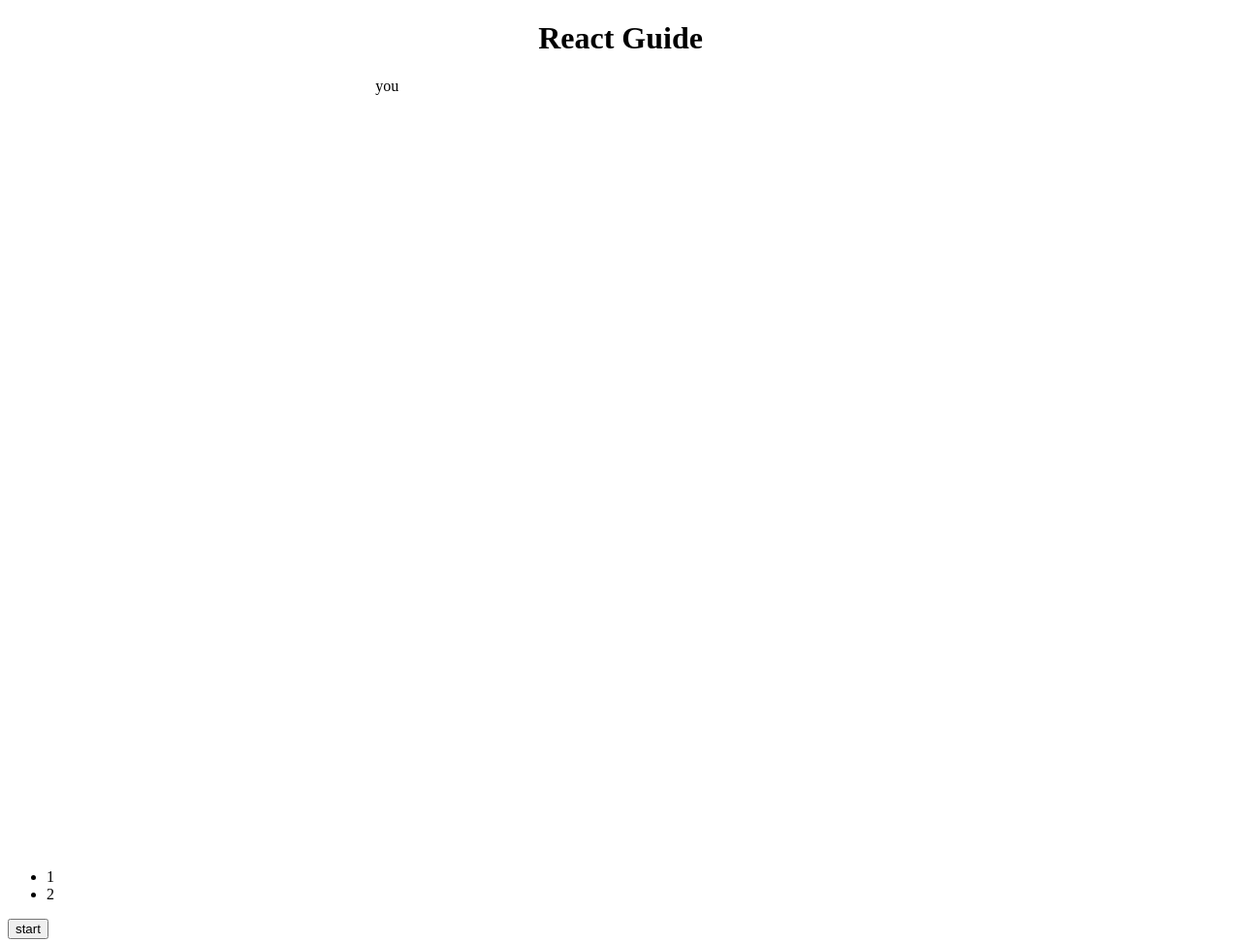
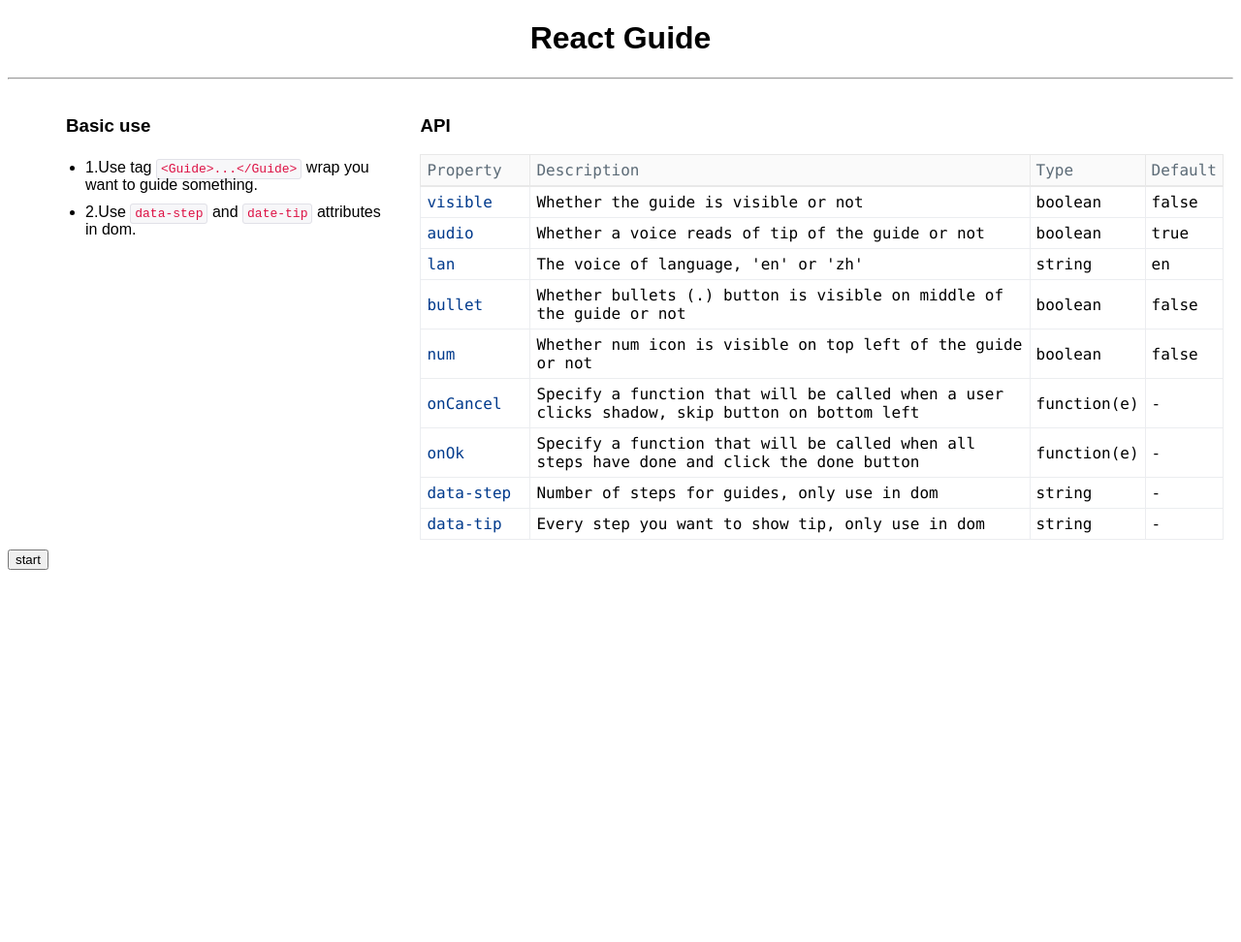
Before and after one commit to liuyangjike/react-guide, a React app: page / in a window 1280 px wide. Shown: the whole page at 97% size. After the commit the page ends 800 px from the top, so only its background shows below. Built offline with nearby package versions, Linux system fonts and the light colour scheme.

Commit message:
add example -doc

```diff
--- a/examples/basic-use/app.css
+++ b/examples/basic-use/app.css
@@ -1,3 +1,6 @@
+.example-container{
+  font-family: raleway,sans-serif;
+}
 
 .example-header{
   display: flex;
@@ -13,6 +16,51 @@
 }
 
 .example-left{
-  width: 30%;
-  margin-top: 800px;
+  width: 40%;
+  height: 200px;
+  margin-left: 50px;
+  padding: 10px;
 }
+
+ul{
+  padding: 0 20px;
+}
+.example-left ul li{
+  padding: 5px 0;
+}
+
+.example-left ul li code{
+  border: 1px solid #e1e1e8;
+  color: #d14;
+  padding: 2px 4px;
+  background-color: #f7f7f9;
+  border-radius: 3px;
+}
+.example-right{
+  padding: 10px;
+}
+.example-api{
+  border-collapse: collapse;
+  font-family: 'SFMono-Regular',Consolas,'Liberation Mono',Menlo,Courier,monospace
+}
+.example-api .tr0 td{
+  background-color: rgba(0,0,0,0.02);
+  color: #5c6b77!important;
+  font-weight: 500;
+  border-width: 1px 1px 2px 1px;
+  border-color: #e8e8e8;
+}
+
+.example-api tr td{
+  border-width: 1px 0px;
+  border-color: #e8e8e8;
+  padding: 6px 6px;
+  border: 1px solid #ebedf0;
+  font-weight: normal;
+
+}
+.example-api tr .td0{
+  color: #003a8c;
+  font-weight: 500;
+  width: 100px;
+}
--- a/examples/basic-use/app.js
+++ b/examples/basic-use/app.js
@@ -2,6 +2,7 @@
 import ReactDOM from 'react-dom';
 import Guide from '../../src/index'
 import './app.css'
+import {data} from './data'
 class App extends Component {
   constructor () {
     super()
@@ -19,25 +20,46 @@
       start: false
     })
   }
-  handleOk (e) {
-    console.log(e.target.className)
-  }
   render() {
     return (
-      <div>
-      <Guide visible={this.state.start} onCancel={this.handleCancel.bind(this)} onOk={this.handleOk.bind(this)} >
+      <div className='example-container'>
+        <Guide visible={this.state.start} onCancel={this.handleCancel.bind(this)} >
           <h1 className="example-header" >
             <header data-step="1" data-tip='Welcome to use react-guide'>React Guide</header>
           </h1>
+          <hr/>
           <div className="example-main">
-          <div className="example-left">
-            <ul data-step="2" data-tip='I am jike'>
-              <li>1</li>
-              <li>2</li>
+            <div className="example-left" data-step="2" data-tip='This is the basic usage of guide'>
+              <h3>Basic use</h3>
+              <ul >
+                <li >1.Use tag <code>&#60;Guide&#62;...&#60;/Guide&#62;</code> wrap you want to guide something.</li>
+                <li >2.Use <code>data-step</code> and <code>date-tip</code> attributes in dom.</li>
               </ul>
             </div>
-          <div>
-          <header data-step="3" data-tip='how are you'>you</header>
+            <div className="example-right" data-step='3' data-tip='This is API document'>
+              <h3>API</h3>
+              <table className='example-api' >
+                <tbody>
+                {
+                  data.map((line, i) => {
+                    return (
+                      <tr key={`tr${i}`} className={`tr${i}`}>
+                        {
+                          line.map((cell, j) => {
+                            return (
+                              <td key={`th${j}`} className={`td${j}`}>
+                                {cell}
+                              </td>
+                            )
+                          })
+                        }
+                      </tr>
+                    )
+                  })
+                }
+                </tbody>
+
+              </table>
             </div>
           </div>
         </Guide>
--- /dev/null
+++ b/examples/basic-use/data.js
@@ -0,0 +1,13 @@
+
+ export const data = [
+  ['Property', 'Description', 'Type', 'Default'],
+  [ "visible", "Whether the guide is visible or not", "boolean", "false"],
+  ["audio", "Whether a voice reads of tip  of the guide or not", "boolean", "true"],
+  ["lan", "The voice of language, 'en' or 'zh'", "string", "en"],
+  ["bullet", "Whether bullets (.) button is visible on middle of the guide or not", "boolean", "false" ],
+  ["num",  "Whether num icon is visible on top left of the guide or not", "boolean", "false"],
+  ["onCancel", "Specify a function that will be called when a user clicks shadow, skip button on bottom left", "function(e)", "-"],
+  ["onOk",  "Specify a function that will be called when all steps have done and click the done button",  "function(e)", "-"],
+  ["data-step", "Number of steps for guides, only use in dom", "string", "-"],
+  ["data-tip", "Every step you want to show tip, only use in dom", "string", "-"]
+]
--- a/src/Guide.js
+++ b/src/Guide.js
@@ -155,8 +155,11 @@
     return tipObj
   }
   _setTargetIndex (node, newIndex) {
-    node.style.setProperty('position', 'relative');
-    node.style.setProperty('z-index', '999996', 'important');
+    var timer = setTimeout(() => {
+      node.style.setProperty('position', 'relative');
+      node.style.setProperty('z-index', '999996', 'important');
+      clearTimeout(timer)
+    }, 200)
     if (newIndex !== this.state.activeIndex) {
       this._removeActive()
     }
@@ -179,6 +182,7 @@
     lastNode.style.setProperty('z-index', 'auto');
   }
   _closeGuide (event) {
+    this._removeActive()
     this.setState({
       activeIndex: 0
     })
@@ -203,7 +207,6 @@
   }
   handleSkip(event) {
     event = event || window.event;
-    this._removeActive()
     if (this.state.activeIndex === this.state.dots.length - 1) {
       this.props.onOk(event)
     }
--- a/src/guide.css
+++ b/src/guide.css
@@ -61,7 +61,7 @@
   z-index: 999995;
   display: block;
   opacity: 1;
-  padding: 15px;
+  padding: 15px 25px 15px 15px;
   box-shadow: 0 1px 10px rgba(0, 0, 0, .4);
   transition: opacity .1s ease-out;
   min-width: 200px;
```
Also changed, not shown: lib/index.js. Lines whose indentation alone changed are shown as unchanged.
